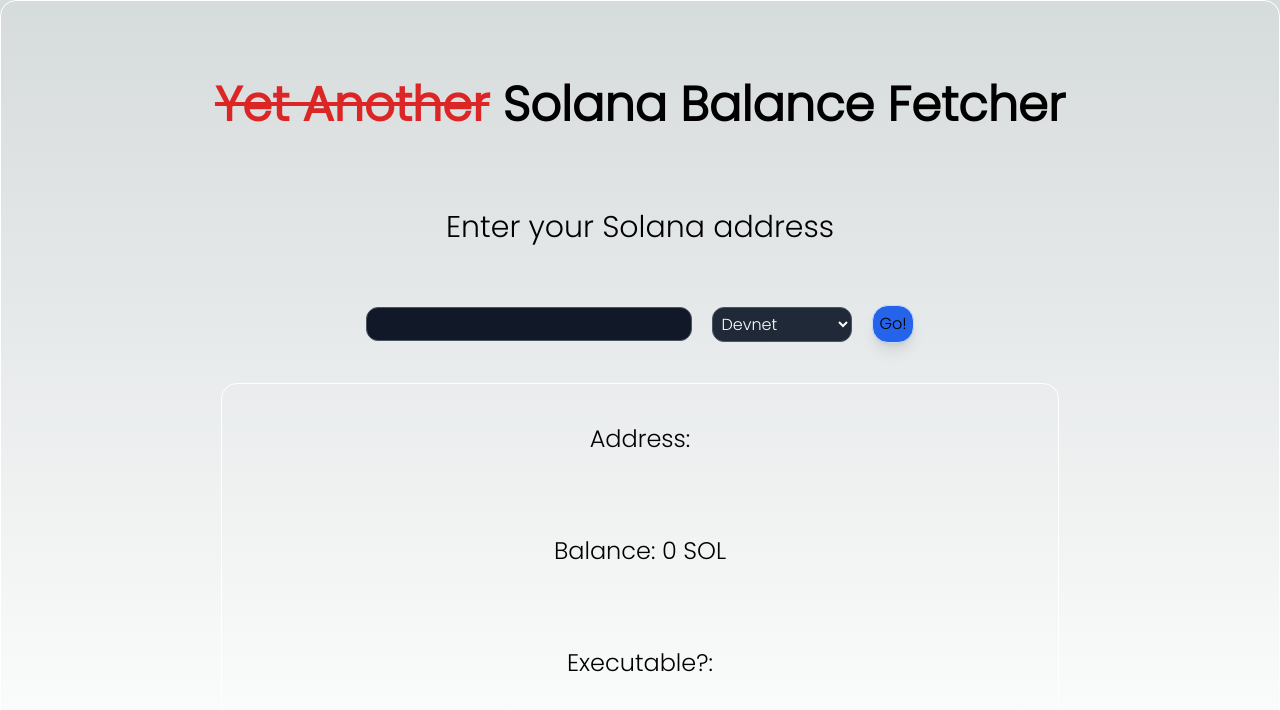
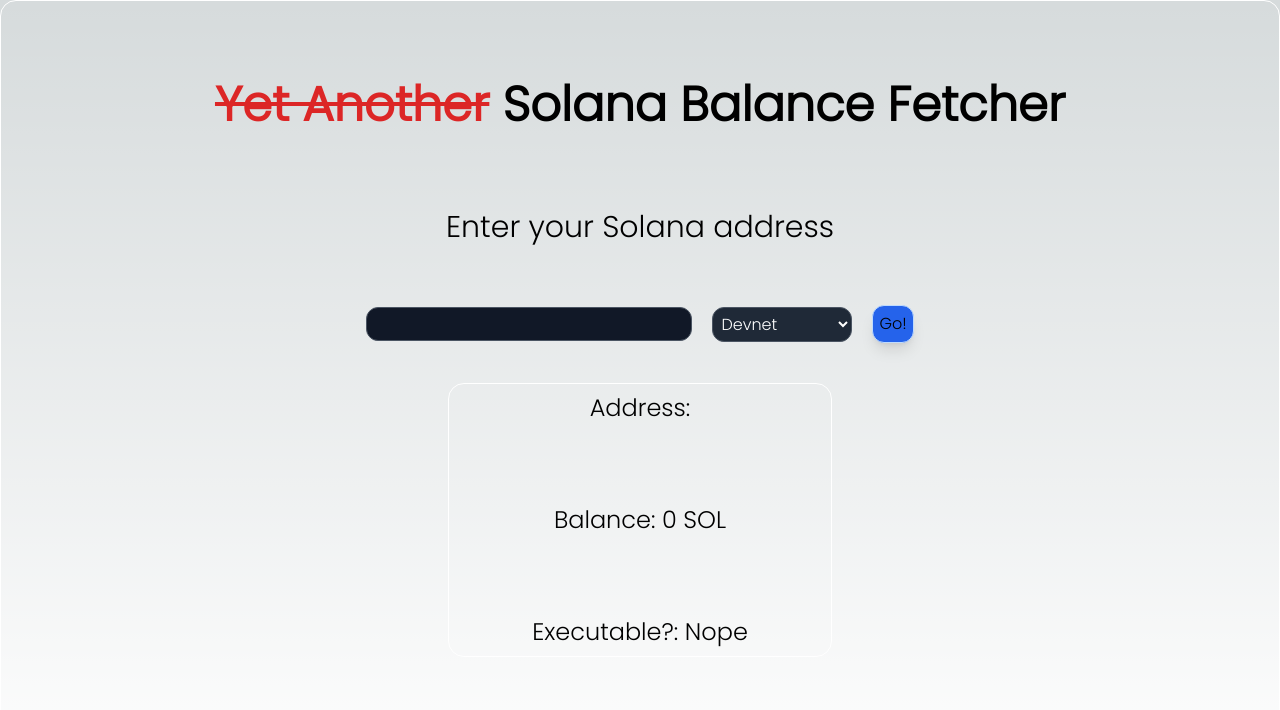
Before and after one commit to AshishNevan/YASolanaBalanceFetcher, a Next.js app: page / in a window 1280 px wide. Shown: the top 710 px of the page. Built offline with nearby package versions, Linux system fonts and the light colour scheme.

Commit message:
fixed Executable flag, result div

```diff
--- a/src/app/page.tsx
+++ b/src/app/page.tsx
@@ -7,21 +7,24 @@
     const [text, setText] = useState('')
     const [balance, setBalance] = useState(0);
     const [address, setAddress] = useState('');
-    const [executable, setExecutable] = useState('');
+    const [executable, setExecutable] = useState(false);
     const [cluster, setCluster] = useState('devnet');
     const addressHandler = async (address: string) => {
         try {
             console.log(address);
             const pubkey = new web3.PublicKey(address);
             setAddress(pubkey.toBase58());
-            setExecutable((web3.PublicKey.isOnCurve(pubkey.toBuffer()).toString()));
+
             // @ts-ignore
             const conn = new web3.Connection(clusterApiUrl(cluster))
+            conn.getAccountInfo(pubkey).then(info => {
+                setExecutable(info?.executable ?? false);
+            })
             conn.getBalance(pubkey).then(balance => setBalance(balance / web3.LAMPORTS_PER_SOL));
         } catch (error) {
             setAddress('')
             setBalance(0)
-            setExecutable('')
+            setExecutable(false)
             alert(error)
         }
 
@@ -42,16 +45,16 @@
                         <option value={'devnet'}>Devnet</option>
                         <option value={'testnet'}>Testnet</option>
                     </select>
-                    <button className="rounded-2xl bg-blue-600 p-1.5 border border-blue-200 shadow-lg"
+                    <button className="rounded-xl bg-blue-600 p-1.5 border border-blue-200 shadow-lg"
                             onClick={async () => addressHandler(text)}>Go!
                     </button>
                 </div>
             </div>
             <div
-                className="w-3/4 h-5/6 border border-white rounded-2xl p-2 gap-20 items-center justify-center flex flex-col text-2xl">
+                className="min-w-96 h-fit border border-white rounded-2xl p-2 gap-20 items-center justify-center flex flex-col text-2xl">
                 <div>Address: {address}</div>
                 <div>Balance: {balance} SOL</div>
-                <div>Executable?: {executable.valueOf()}</div>
+                <div>Executable?: {executable? 'Yes':'Nope'}</div>
             </div>
 
         </div>
```
